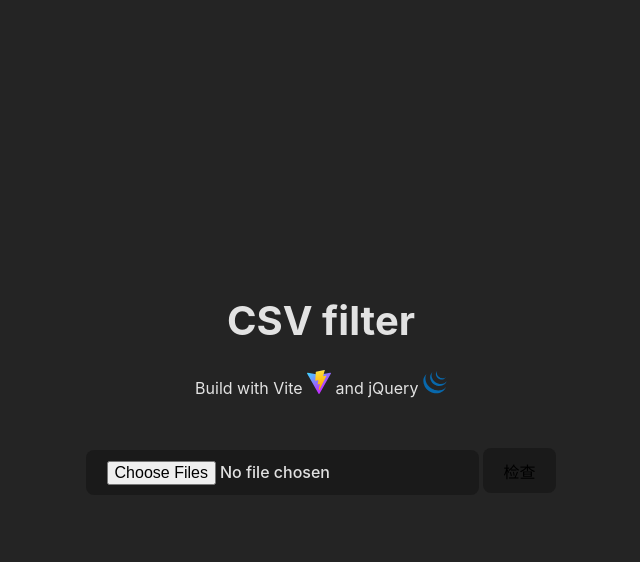
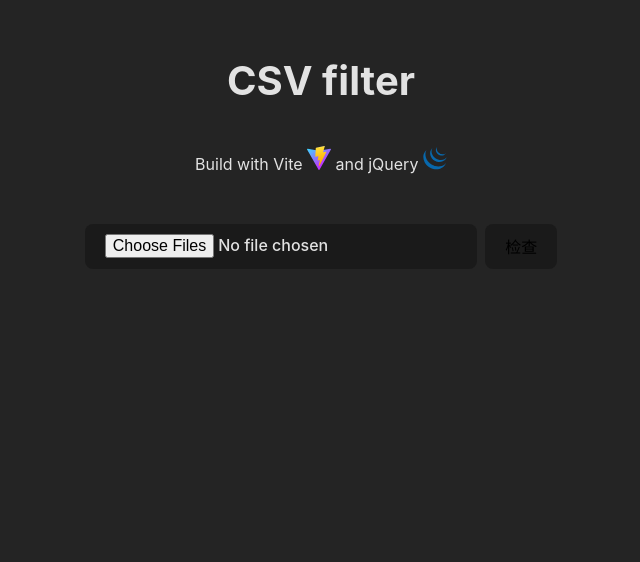
Before and after one commit to PrainLopez/csv-filter, a website built with Vite: page index.html in a window 1280 px wide. Shown: the whole page, without its empty margins (319-959 px from the left). Built offline with nearby package versions, Linux system fonts and the light colour scheme.

Commit message:
improve style

```diff
--- a/style.css
+++ b/style.css
@@ -25,9 +25,10 @@ a:hover {
 body {
   margin: 0;
   display: flex;
-  place-items: center;
+  place-items: start center;
   min-width: 320px;
   min-height: 100vh;
+  flex-direction: column;
 }
 
 h1 {
@@ -40,6 +41,9 @@ h1 {
   margin: 0 auto;
   padding: 2rem;
   text-align: center;
+  display: flex;
+  flex-direction: column;
+  place-items: center;
 }
 
 .logo {
@@ -54,6 +58,10 @@ h1 {
 
 .card {
   padding: 2em;
+  display: flex;
+  flex-flow: row wrap;
+  gap: 0.5em;
+  justify-content: center;
 }
 
 .read-the-docs {
@@ -82,3 +90,7 @@ input:focus,
 input:focus-visible {
   outline: 4px auto -webkit-focus-ring-color;
 }
+
+p {
+  margin: 1em 0;
+}
```
